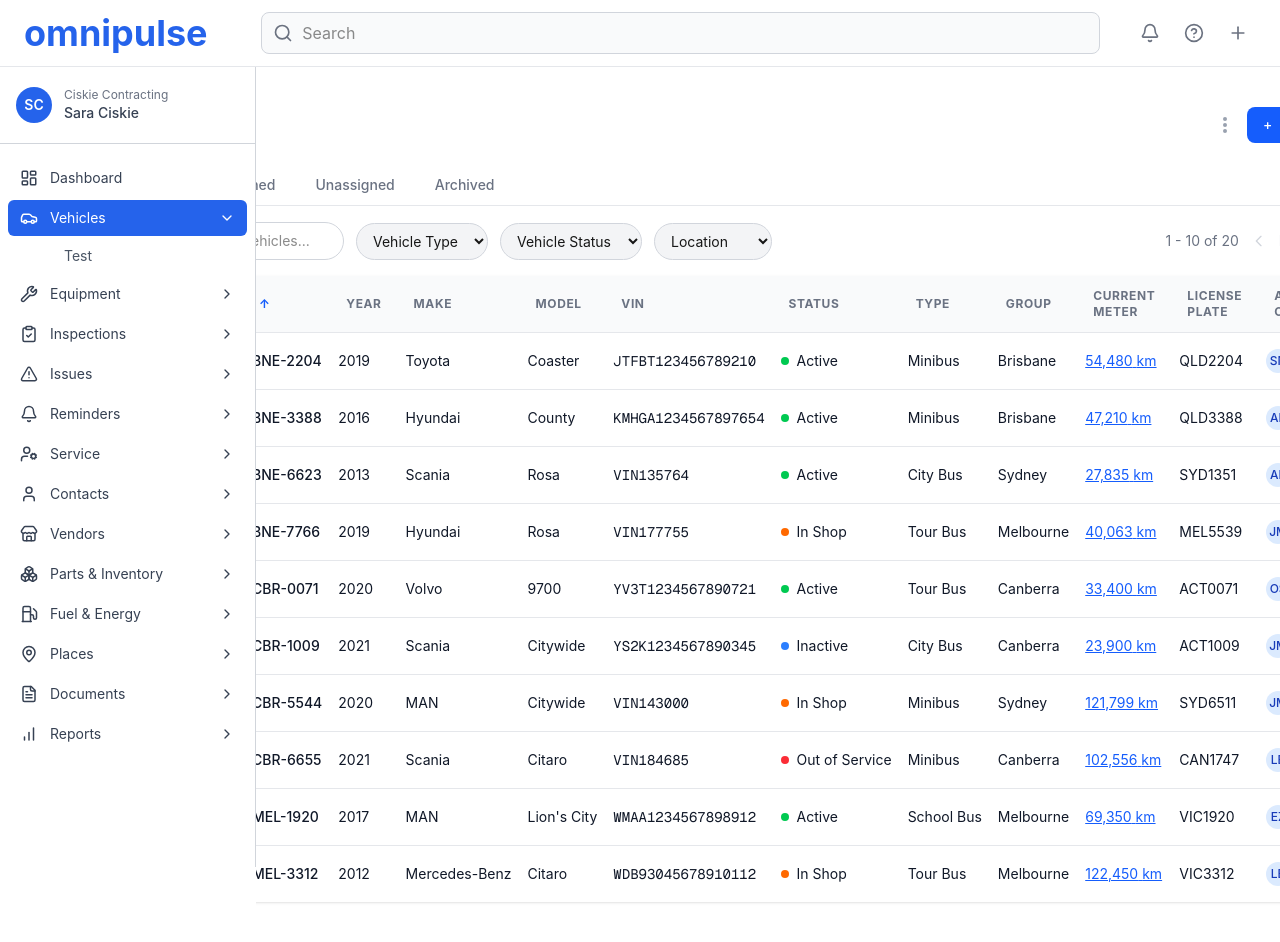
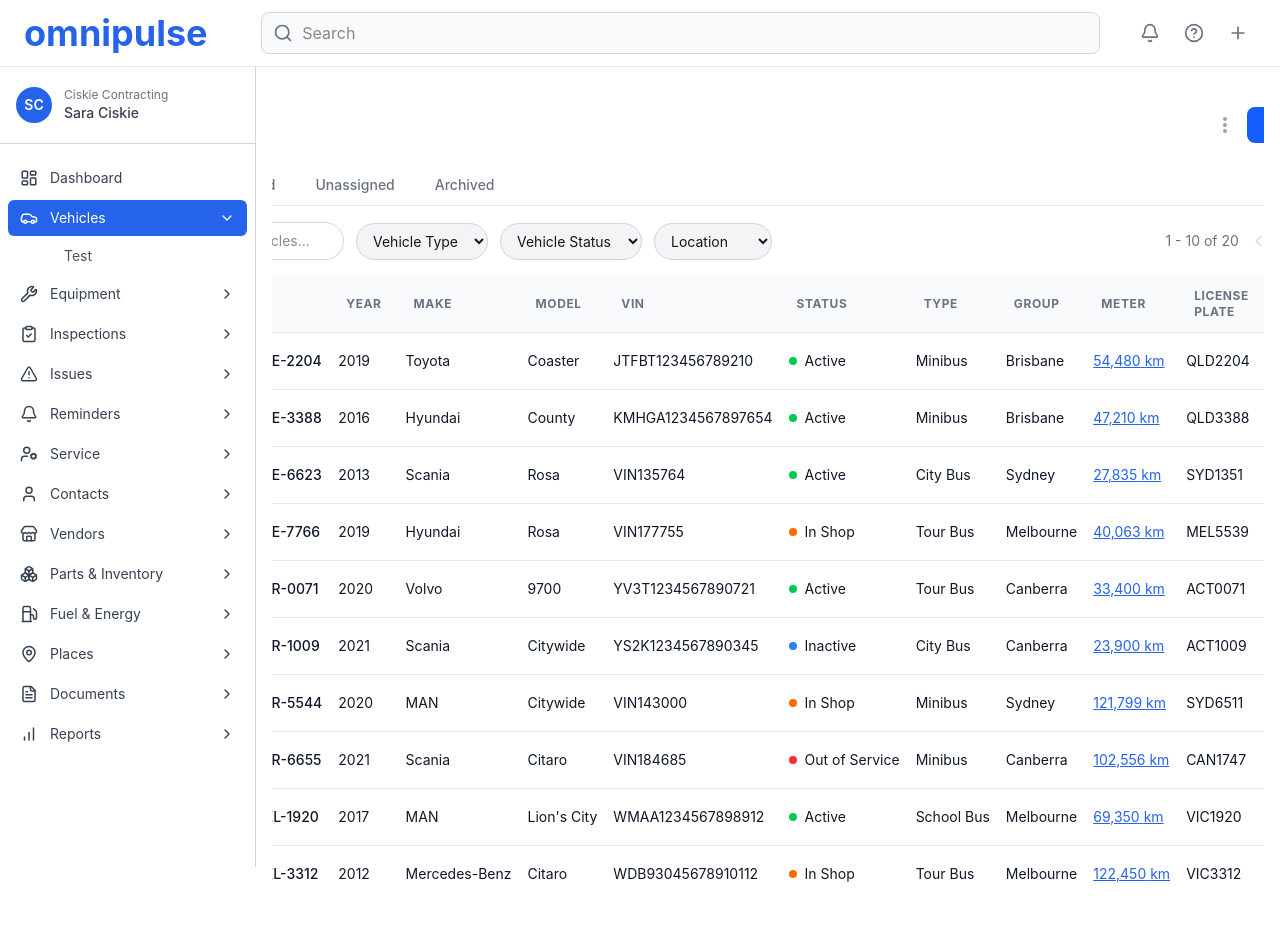
Before and after one commit to willjosh/omnipulse, a Next.js app in the folder client/: page /vehicles in a window 1280 px wide. After the commit the page ends 899 px from the top, so only its background shows below. Built offline with nearby package versions, Linux system fonts and the light colour scheme.

Commit message:
W18ADATE-213 style: fix page and table UI layout

```diff
--- a/client/src/app/features/vehicle/components/list/VehicleTableColumns.tsx
+++ b/client/src/app/features/vehicle/components/list/VehicleTableColumns.tsx
@@ -33,11 +33,12 @@ export const vehicleTableColumns = [
   {
     key: "name",
     header: "Name",
+    width: "220px",
     sortable: true,
     render: (vehicle: VehicleListItem) => (
       <div className="flex items-center">
-        <div className="flex-shrink-0 h-8 w-8">
-          <div className="h-8 w-8 rounded bg-gray-100 flex items-center justify-center text-sm">
+        <div className="flex-shrink-0">
+          <div className="size-8 rounded bg-gray-100 flex items-center justify-center text-sm">
             {getVehicleIcon(vehicle.type)}
           </div>
         </div>
@@ -49,49 +50,58 @@ export const vehicleTableColumns = [
       </div>
     ),
   },
-  { key: "year", header: "Year", sortable: true },
-  { key: "make", header: "Make", sortable: true },
-  { key: "model", header: "Model", sortable: true },
+  { key: "year", header: "Year", width: "80px", sortable: true },
+  { key: "make", header: "Make", width: "130px", sortable: true },
+  { key: "model", header: "Model", width: "120px", sortable: true },
   {
     key: "vin",
     header: "VIN",
+    width: "180px",
     render: (vehicle: VehicleListItem) => (
-      <span className="font-mono">{vehicle.vin}</span>
+      <span className="text-sm">{vehicle.vin}</span>
     ),
   },
   {
     key: "status",
     header: "Status",
+    width: "135px",
     sortable: true,
     render: (vehicle: VehicleListItem) => (
       <div className="flex items-center">
         <div
-          className={`h-2 w-2 rounded-full mr-2 ${getStatusDot(vehicle.status)}`}
+          className={`size-2 rounded-full mr-2 ${getStatusDot(vehicle.status)}`}
         ></div>
         <span>{vehicle.status}</span>
       </div>
     ),
   },
-  { key: "type", header: "Type", sortable: true },
-  { key: "group", header: "Group", sortable: true },
+  { key: "type", header: "Type", width: "100px", sortable: true },
+  { key: "group", header: "Group", width: "100px", sortable: true },
   {
     key: "currentMeter",
-    header: "Current Meter",
+    header: "Meter",
+    width: "120px",
     render: (vehicle: VehicleListItem) => (
-      <span className="text-blue-600 hover:text-blue-800 cursor-pointer underline">
+      <span className="text-primary hover:text-blue-800 cursor-pointer underline">
         {vehicle.currentMeter.toLocaleString()} {vehicle.meterUnit}
       </span>
     ),
   },
-  { key: "licensePlate", header: "License Plate", sortable: true },
+  {
+    key: "licensePlate",
+    header: "License Plate",
+    width: "140px",
+    sortable: true,
+  },
   {
     key: "assignedOperator",
-    header: "Assigned Operator",
+    header: "Operator",
+    width: "160px",
     render: (vehicle: VehicleListItem) =>
       vehicle.assignedOperator ? (
         <div className="flex items-center">
           <div className="flex-shrink-0 h-6 w-6">
-            <div className="h-6 w-6 rounded-full bg-blue-100 flex items-center justify-center">
+            <div className="size-6 rounded-full bg-blue-100 flex items-center justify-center">
               <span className="text-xs font-medium text-blue-800">
                 {vehicle.assignedOperator
                   .split(" ")
--- a/client/src/app/vehicles/page.tsx
+++ b/client/src/app/vehicles/page.tsx
@@ -4,7 +4,7 @@ import VehicleList from "../features/vehicle/components/list/VehicleList";
 
 const Vehicles = () => {
   return (
-    <div className="flex justify-center">
+    <div className="flex justify-center h-screen overflow-hidden">
       <VehicleList />
     </div>
   );
```
